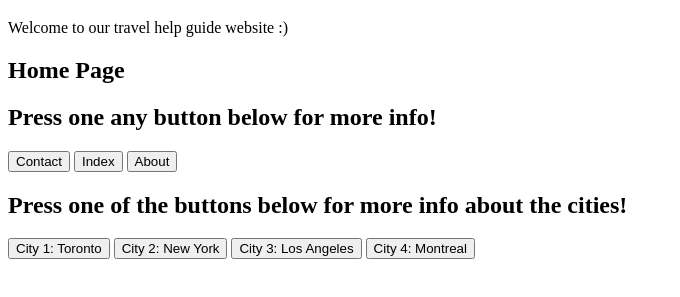
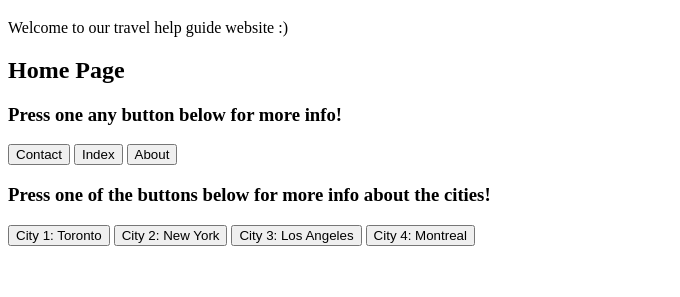
Before and after one commit to OurGroupWebsiteProject/OurGroupProject, a plain HTML site: page home.html in a window 1280 px wide. Shown: the part 61-358 px from the top of the page, without its empty margins (0-680 px from the left). Drawn offline with Linux system fonts and the light colour scheme.

Commit message:
Update home.html

```diff
--- a/home.html
+++ b/home.html
@@ -7,12 +7,12 @@
 
         <h2>Home Page</h2>
 
-        <h2>Press one any button below for more info!</h2>
+        <h3>Press one any button below for more info!</h3>
         <button>Contact</button>
         <button>Index</button>
         <button>About</button>
 
-        <h2>Press one of the buttons below for more info about the cities!</h2>
+        <h3>Press one of the buttons below for more info about the cities!</h3>
         <button>City 1: Toronto</button>
         <button>City 2: New York</button>
         <button>City 3: Los Angeles</button>
```
